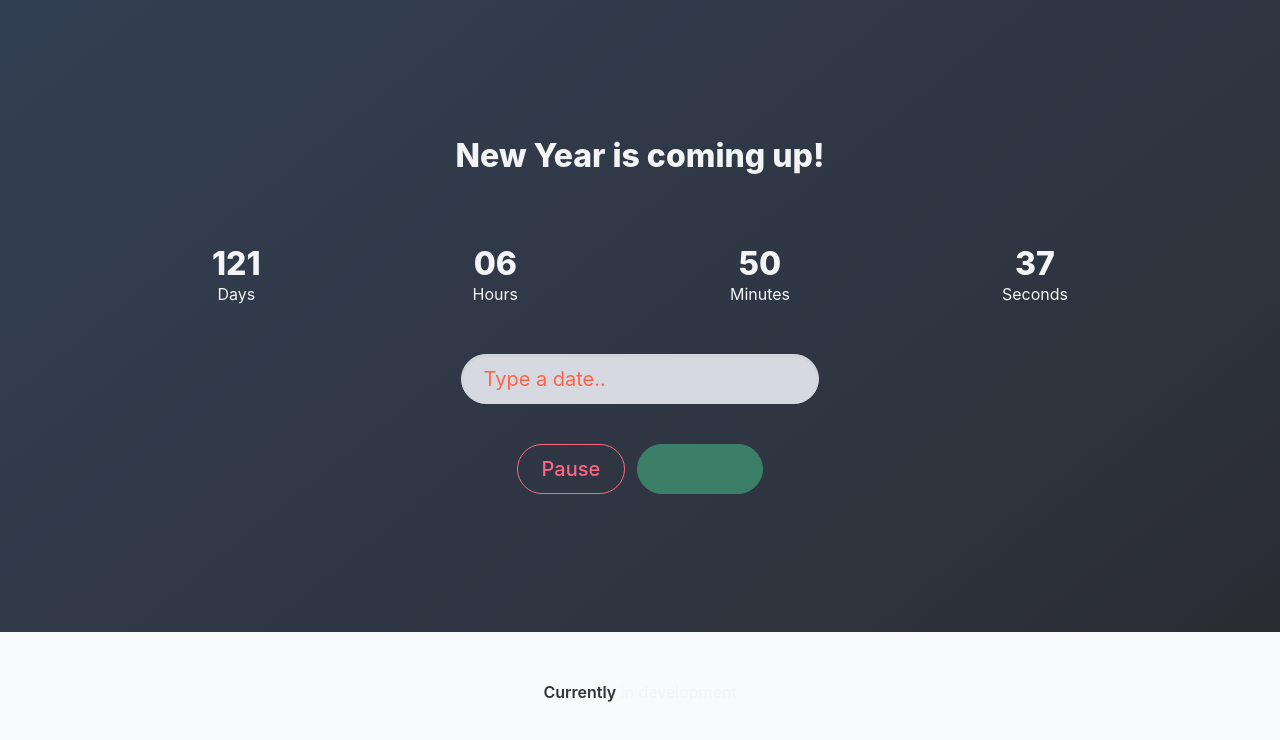
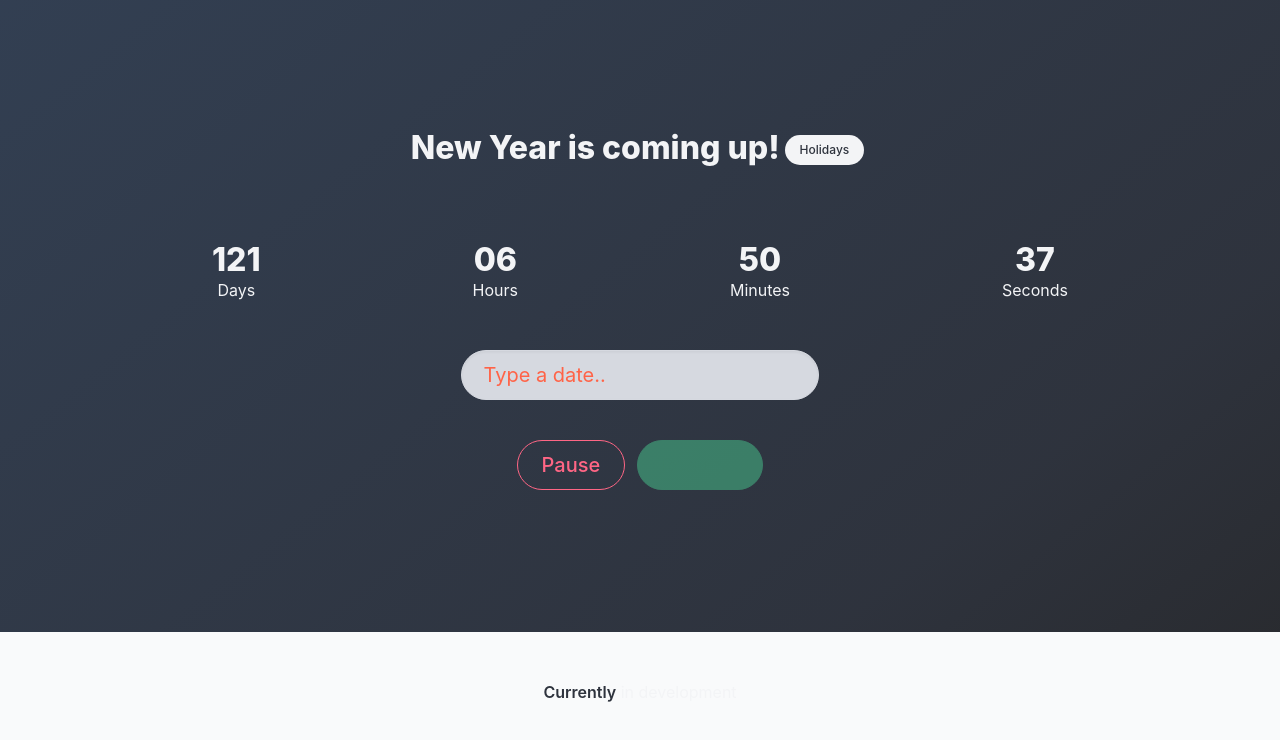
Before and after one commit to J-Lucien/Countdown, a React (Create React App) app: page / in a window 1280 px wide. Shown: the top 740 px of the page. Built offline with nearby package versions, Linux system fonts and the light colour scheme.

Commit message:
Setup holidays Modal

```diff
--- /dev/null
+++ b/src/components/Countdown/HolidaysModal.js
@@ -0,0 +1,21 @@
+const HolidaysModal = ({active,onHolidaysToggle}) =>
+<div className={'modal'+ (active ? ' is-active': '')}>
+    <div className="modal-background"  onClick={onHolidaysToggle}></div>
+    <div className="modal-card">
+    <header className="modal-card-head">
+        <p className="modal-card-title">Modal title</p>
+        <button onClick={onHolidaysToggle} className="delete" aria-label="close"></button>
+    </header>
+    <section className="modal-card-body">
+        some content
+    </section>
+    <footer className="modal-card-foot">
+        <div className="buttons">
+        <button className="button is-success">Save changes</button>
+        <button onClick={onHolidaysToggle} className="button">Cancel</button>
+        </div>
+    </footer>
+    </div>
+</div>
+
+export default HolidaysModal
--- a/src/components/Countdown/index.js
+++ b/src/components/Countdown/index.js
@@ -4,6 +4,7 @@ import Timer from "./Timer"
 import Controls from "./Controls"
 import Datepicker from "./Datepicker"
 import Footer from "../footer/Footer"
+import HolidaysModal from "./HolidaysModal"
 
 export default class Countdown extends Component{
     // constructor(props){
@@ -20,7 +21,8 @@ export default class Countdown extends Component{
     state={
         currentDate: moment(),
         nextDate:moment({year: moment().year() +1}),
-        paused:false
+        paused:false,
+        showHolidaysModal:false
     }
 
     componentDidMount(){
@@ -68,13 +70,21 @@ export default class Countdown extends Component{
         })
     }
 
+    handleHolidaysModal = () =>{
+        this.setState(
+            {showHolidaysModal: !this.state.showHolidaysModal}
+        )
+    }
+
     render(){
-        const paused = this.state.paused
+        const {paused,showHolidaysModal} = this.state
         const duration = this.getRemainingTime()
         return <section className="hero is-dark is-bold is-fullheight has-text-centered">
         <div className="hero-body">
             <div className="container">
-                <p className="title">New Year is coming up!</p>
+                <p className="title">New Year is coming up!
+                    <button onClick={this.handleHolidaysModal} class="button is-rounded is-light is-small" style={{margin:'5px'}}>Holidays</button>
+                </p>
 
                 <section className="section">
                     <Timer duration={duration} />
@@ -84,6 +94,8 @@ export default class Countdown extends Component{
 
                 <Controls paused={paused} onPausedToggle={this.handlePausedToggle} />
 
+                <HolidaysModal active={showHolidaysModal} onHolidaysToggle={this.handleHolidaysModal} />
+
                 </div>
             </div>
             <Footer />
```
